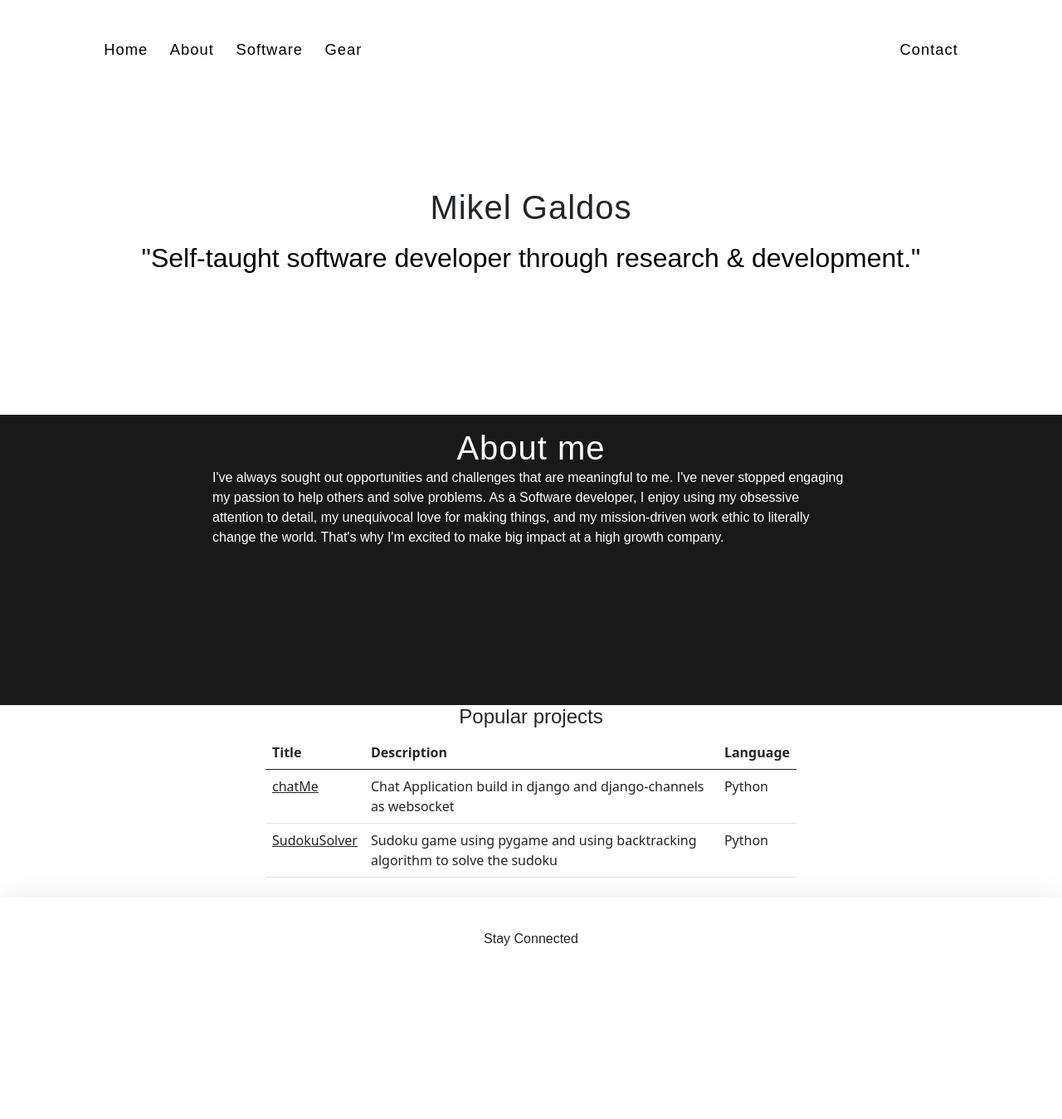
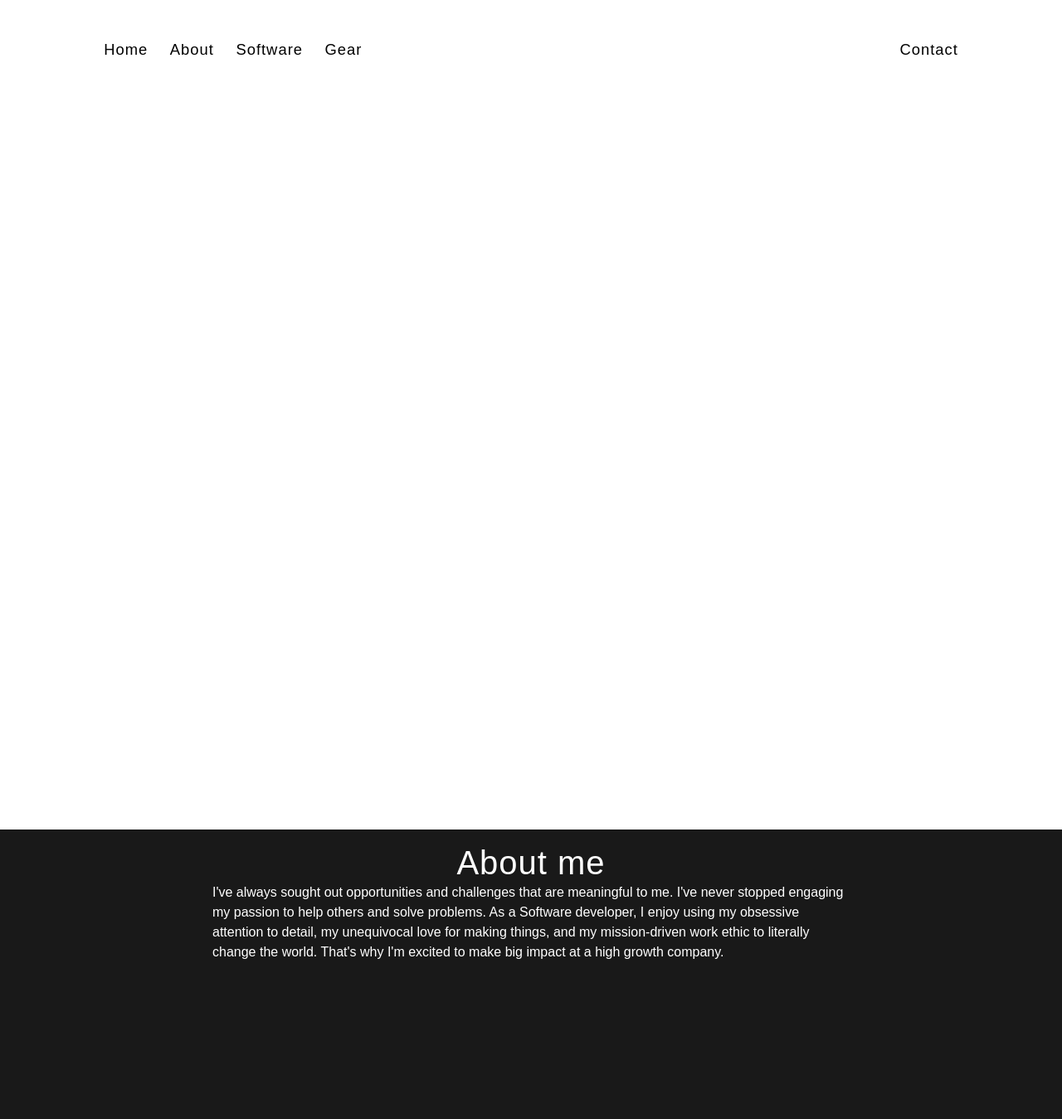
Before and after one commit to MikelGV/Personal-Website, a Flask app: page / in a window 1280 px wide. Shown: the top 1349 px of the page at 83% size. Before the commit the page ends 1140 px from the top, so only its background shows below. Run offline with Flask 2, Linux system fonts and the light colour scheme.

Commit message:
index updated

```diff
--- a/src/flaskr/static/css/index.css
+++ b/src/flaskr/static/css/index.css
@@ -38,7 +38,7 @@ h4 {
 .nav {
     position: relative;
     width: 100%;
-    height: 500px;
+    height: 1000px;
     background: rgb(50, 50, 50);
     background: url() no-repeat 50% 50% fixed;
     background-size: 130%;
@@ -55,12 +55,13 @@ h4 {
     padding: .3em;
     font-size: 2em;
     font-weight: lighter;
-    color: black;
+    color: white;
 }
 .nav h1 {
     margin: auto;
     width: 50%;
     padding: 10px;
+    color: white;
 }
 
 .content-wrapper {
```
